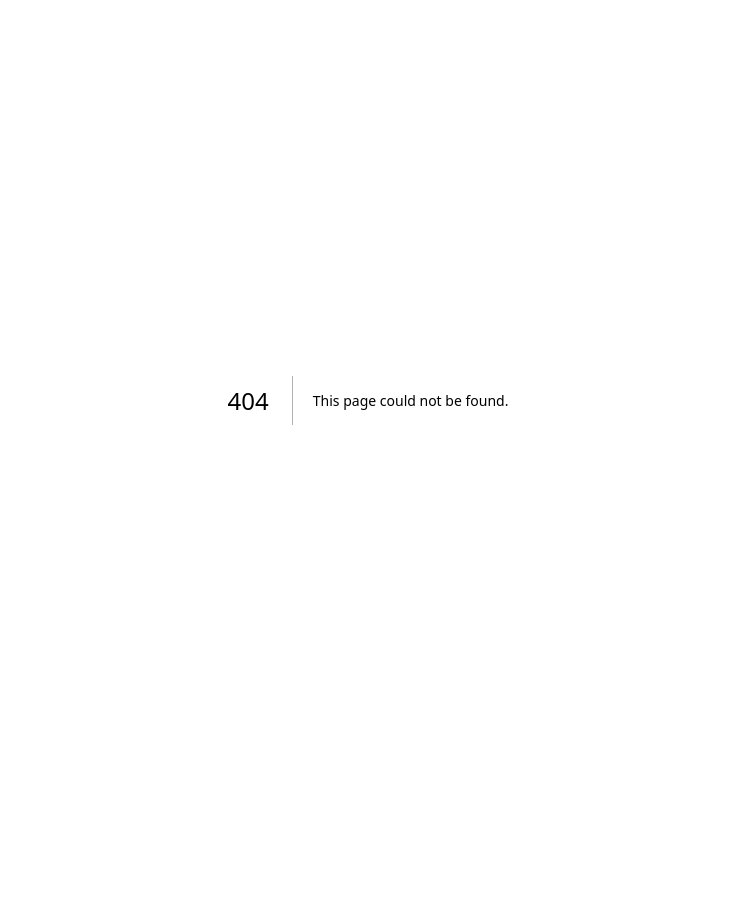
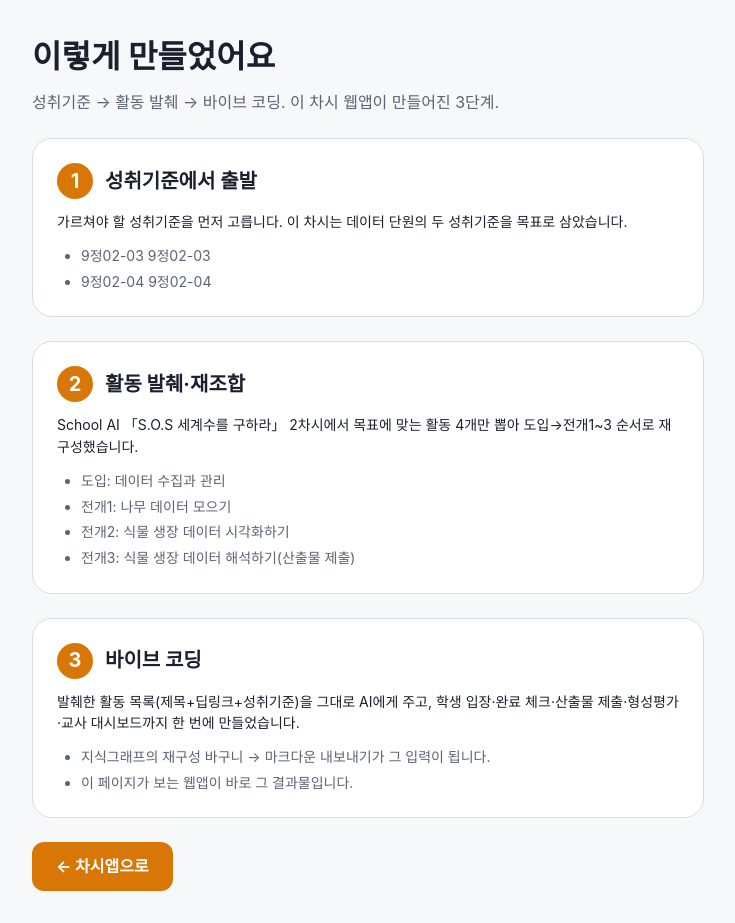
Before and after one commit to kuekkuek85-85/school-ai-booth, a Next.js app: page /demo/how in a window 1280 px wide. Before the commit this address had no page. Shown: the whole page, without its empty margins (272-1007 px from the left). Before the commit the page ends 800 px from the top, so only its background shows below. Built offline with nearby package versions, Linux system fonts and the light colour scheme.

Commit message:
T16(P1): 차시앱 /demo/how 제작 과정 3단계 정적 페이지(성취기준→활동 발췌→바이브 코딩) + 교사 대시보드 링크

```diff
--- /dev/null
+++ b/app/demo/how/page.tsx
@@ -0,0 +1,107 @@
+/** /demo/how — "이렇게 만들었어요" 제작 과정 3단계 정적 페이지(부스 멘트용). */
+import Link from 'next/link';
+import type { Metadata } from 'next';
+import { DEMO_LESSON } from '@/lib/data/missions';
+import { standardText } from '@/lib/data/standards';
+
+export const metadata: Metadata = {
+  title: '이렇게 만들었어요 — 데이터를 풀어라!',
+};
+
+const STEPS = [
+  {
+    n: 1,
+    title: '성취기준에서 출발',
+    body: '가르쳐야 할 성취기준을 먼저 고릅니다. 이 차시는 데이터 단원의 두 성취기준을 목표로 삼았습니다.',
+    detail: DEMO_LESSON.standards.map((c) => `${c} ${standardText(c)}`),
+  },
+  {
+    n: 2,
+    title: '활동 발췌·재조합',
+    body: 'School AI 「S.O.S 세계수를 구하라」 2차시에서 목표에 맞는 활동 4개만 뽑아 도입→전개1~3 순서로 재구성했습니다.',
+    detail: [
+      '도입: 데이터 수집과 관리',
+      '전개1: 나무 데이터 모으기',
+      '전개2: 식물 생장 데이터 시각화하기',
+      '전개3: 식물 생장 데이터 해석하기(산출물 제출)',
+    ],
+  },
+  {
+    n: 3,
+    title: '바이브 코딩',
+    body: '발췌한 활동 목록(제목+딥링크+성취기준)을 그대로 AI에게 주고, 학생 입장·완료 체크·산출물 제출·형성평가·교사 대시보드까지 한 번에 만들었습니다.',
+    detail: [
+      '지식그래프의 재구성 바구니 → 마크다운 내보내기가 그 입력이 됩니다.',
+      '이 페이지가 보는 웹앱이 바로 그 결과물입니다.',
+    ],
+  },
+];
+
+export default function HowPage() {
+  return (
+    <main className="theme-sos" style={{ minHeight: '100vh', background: 'var(--color-bg)' }}>
+      <div style={{ maxWidth: 720, margin: '0 auto', padding: 'var(--space-6) var(--space-5)', display: 'flex', flexDirection: 'column', gap: 'var(--space-5)' }}>
+        <header>
+          <h1 style={{ fontSize: 'var(--fs-2xl)' }}>이렇게 만들었어요</h1>
+          <p style={{ color: 'var(--color-text-muted)', marginTop: 'var(--space-2)' }}>
+            성취기준 → 활동 발췌 → 바이브 코딩. 이 차시 웹앱이 만들어진 3단계.
+          </p>
+        </header>
+
+        {STEPS.map((s) => (
+          <section
+            key={s.n}
+            style={{
+              background: 'var(--color-surface)',
+              border: '1px solid var(--color-border)',
+              borderRadius: 'var(--radius-lg)',
+              padding: 'var(--space-5)',
+              display: 'flex',
+              flexDirection: 'column',
+              gap: 'var(--space-3)',
+            }}
+          >
+            <div style={{ display: 'flex', alignItems: 'center', gap: 'var(--space-3)' }}>
+              <span
+                style={{
+                  width: 36,
+                  height: 36,
+                  display: 'grid',
+                  placeItems: 'center',
+                  borderRadius: 'var(--radius-full)',
+                  background: 'var(--color-primary)',
+                  color: 'var(--color-primary-contrast)',
+                  fontWeight: 'var(--fw-bold)',
+                  fontSize: 'var(--fs-lg)',
+                }}
+              >
+                {s.n}
+              </span>
+              <h2 style={{ fontSize: 'var(--fs-lg)' }}>{s.title}</h2>
+            </div>
+            <p style={{ fontSize: 'var(--fs-sm)' }}>{s.body}</p>
+            <ul style={{ display: 'flex', flexDirection: 'column', gap: 'var(--space-1)', paddingLeft: 'var(--space-5)', fontSize: 'var(--fs-sm)', color: 'var(--color-text-muted)' }}>
+              {s.detail.map((d, i) => (
+                <li key={i}>{d}</li>
+              ))}
+            </ul>
+          </section>
+        ))}
+
+        <Link
+          href="/demo"
+          style={{
+            alignSelf: 'flex-start',
+            padding: 'var(--space-3) var(--space-5)',
+            borderRadius: 'var(--radius-md)',
+            background: 'var(--color-primary)',
+            color: 'var(--color-primary-contrast)',
+            fontWeight: 'var(--fw-bold)',
+          }}
+        >
+          ← 차시앱으로
+        </Link>
+      </div>
+    </main>
+  );
+}
--- a/app/demo/teacher/page.tsx
+++ b/app/demo/teacher/page.tsx
@@ -1,6 +1,7 @@
 'use client';
 /** 차시앱 교사 대시보드 — PIN, 그리드·정답률·응답 리스트, 마스킹, 세션 리셋, activeSession 전환. */
 import { useEffect, useState } from 'react';
+import Link from 'next/link';
 import PinGate from '@/components/common/PinGate';
 import DemoGrid from '@/components/demo/DemoGrid';
 import QuizStats from '@/components/demo/QuizStats';
@@ -78,7 +79,10 @@ function Dashboard() {
           </select>
         </label>
 
-        <div style={{ marginLeft: 'auto', display: 'flex', gap: 'var(--space-2)' }}>
+        <div style={{ marginLeft: 'auto', display: 'flex', gap: 'var(--space-2)', alignItems: 'center' }}>
+          <Link href="/demo/how" style={{ ...toolBtn, textDecoration: 'none' }}>
+            이렇게 만들었어요
+          </Link>
           <button onClick={() => setMasked((v) => !v)} style={toolBtn} aria-pressed={masked}>
             이름 마스킹 {masked ? 'ON' : 'OFF'}
           </button>
```
